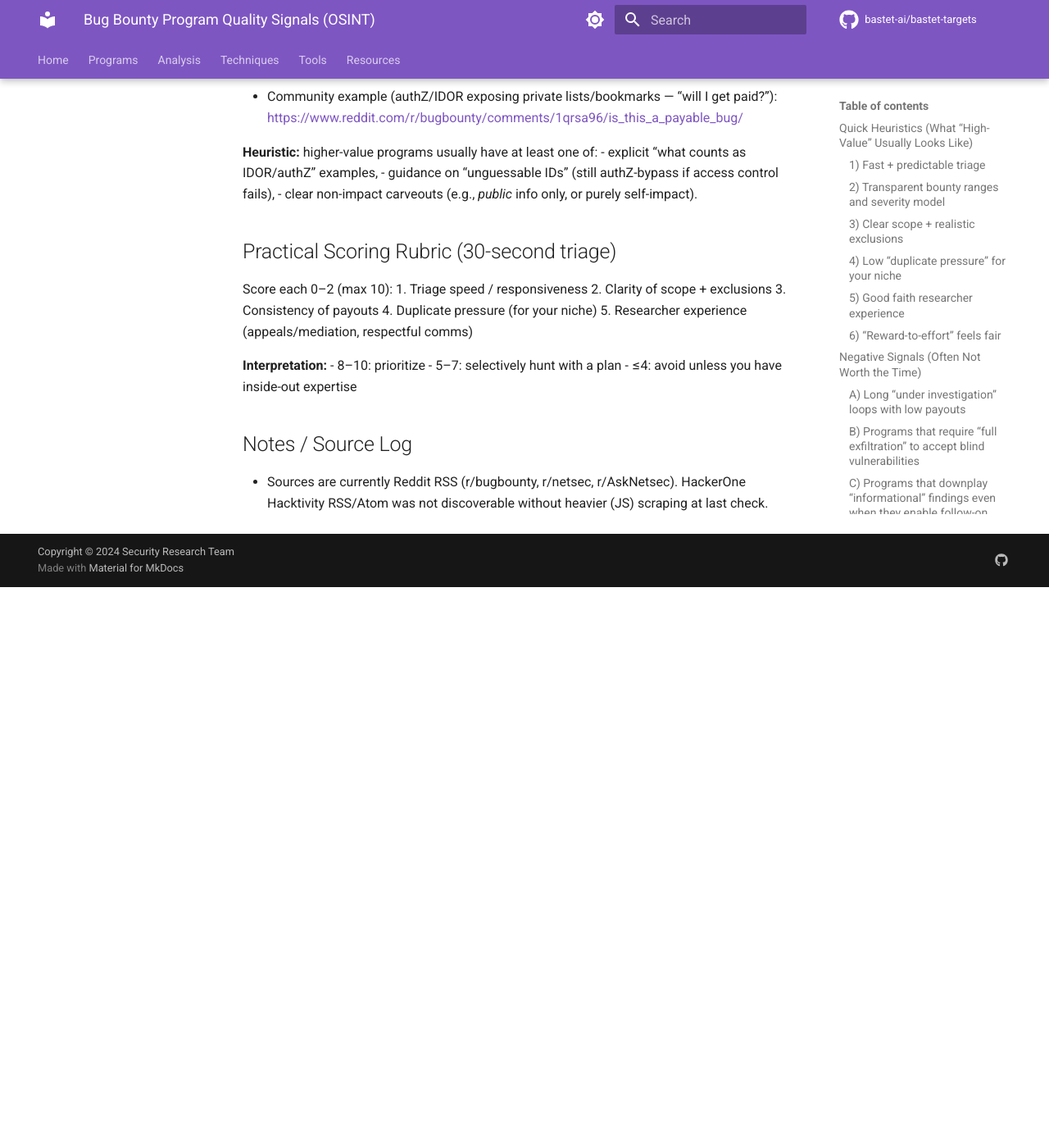
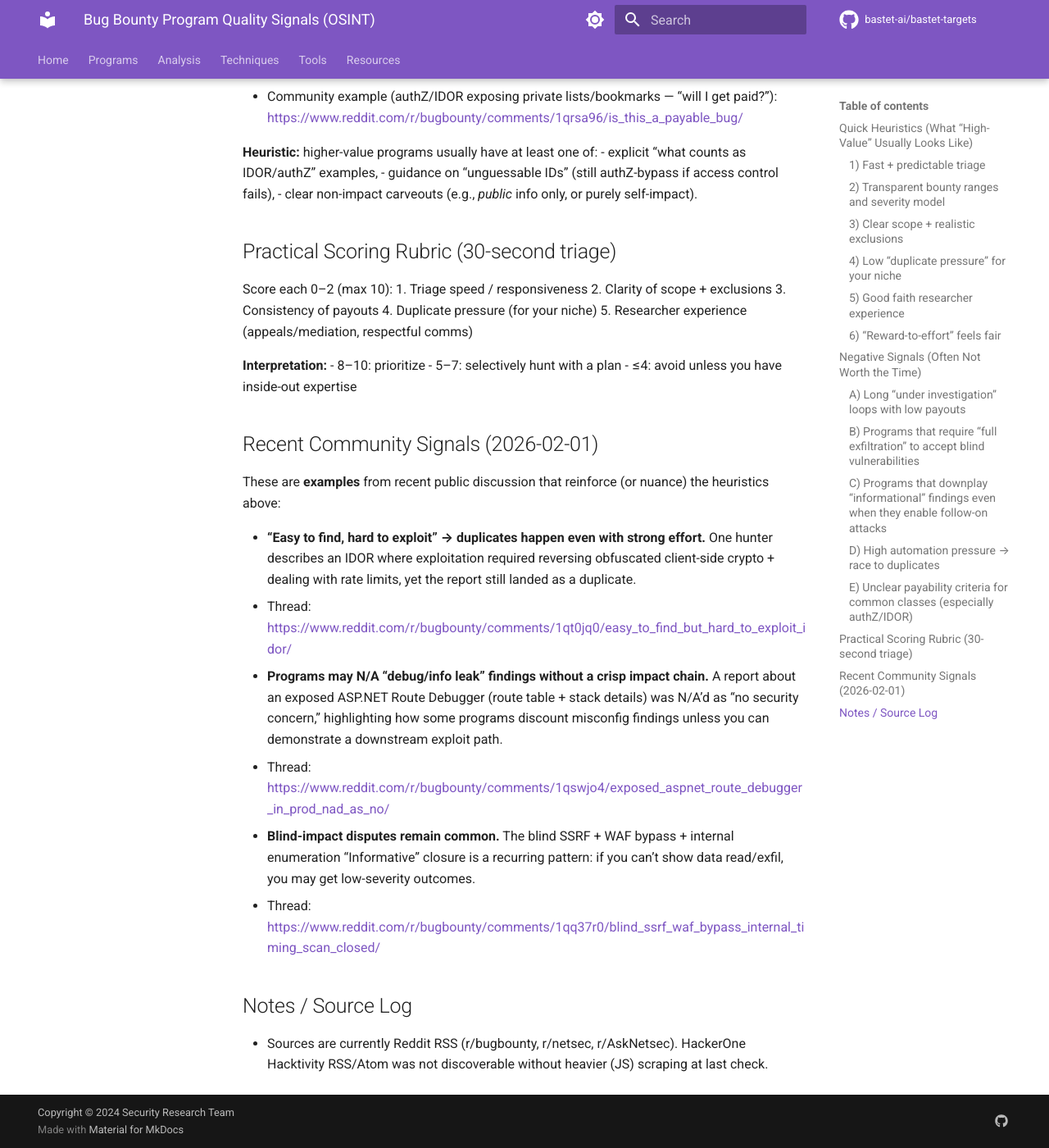
Before and after one commit to bastet-ai/bastet-targets, an MkDocs documentation site: the page built from docs/programs/program-quality-signals.md, in a window 1280 px wide and 1400 px high, scrolled down 2723 px. Shown: the whole window at 82% size. Built offline with MkDocs 1.6.1 and Material for MkDocs 9.7.7, drawn with Linux system fonts in a browser that asks for light colours; comment, search, counter and statistics services are not loaded; before the commit the page ends 3439 px from its top, so only the background shows below that.

Commit message:
Update program quality signals (community intel 2026-02-01)

```diff
--- a/docs/programs/program-quality-signals.md
+++ b/docs/programs/program-quality-signals.md
@@ -91,6 +91,19 @@ Score each 0–2 (max 10):
 - 5–7: selectively hunt with a plan
 - ≤4: avoid unless you have inside-out expertise
 
+## Recent Community Signals (2026-02-01)
+
+These are **examples** from recent public discussion that reinforce (or nuance) the heuristics above:
+
+- **“Easy to find, hard to exploit” → duplicates happen even with strong effort.** One hunter describes an IDOR where exploitation required reversing obfuscated client-side crypto + dealing with rate limits, yet the report still landed as a duplicate.
+  - Thread: https://www.reddit.com/r/bugbounty/comments/1qt0jq0/easy_to_find_but_hard_to_exploit_idor/
+
+- **Programs may N/A “debug/info leak” findings without a crisp impact chain.** A report about an exposed ASP.NET Route Debugger (route table + stack details) was N/A’d as “no security concern,” highlighting how some programs discount misconfig findings unless you can demonstrate a downstream exploit path.
+  - Thread: https://www.reddit.com/r/bugbounty/comments/1qswjo4/exposed_aspnet_route_debugger_in_prod_nad_as_no/
+
+- **Blind-impact disputes remain common.** The blind SSRF + WAF bypass + internal enumeration “Informative” closure is a recurring pattern: if you can’t show data read/exfil, you may get low-severity outcomes.
+  - Thread: https://www.reddit.com/r/bugbounty/comments/1qq37r0/blind_ssrf_waf_bypass_internal_timing_scan_closed/
+
 ## Notes / Source Log
 
 - Sources are currently Reddit RSS (r/bugbounty, r/netsec, r/AskNetsec). HackerOne Hacktivity RSS/Atom was not discoverable without heavier (JS) scraping at last check.
```
